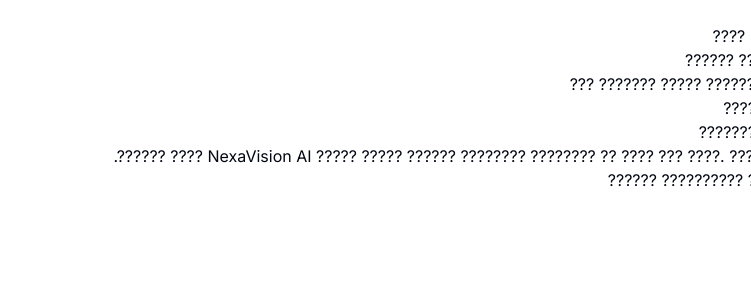
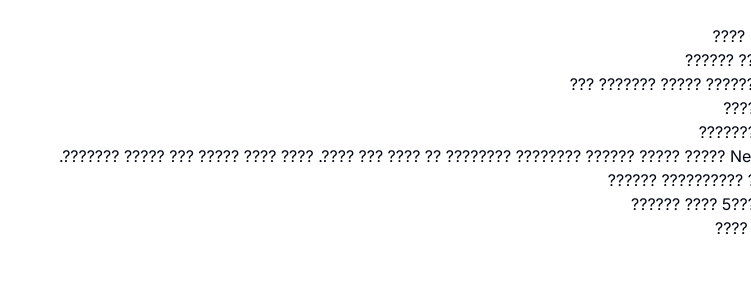
Before and after one commit to nequ2024-sketch/ai-video-saas, a Next.js app: page / in a window 1280 px wide. Shown: the top 300 px of the page, without its empty margins (529-1280 px from the left). Built offline with nearby package versions, Linux system fonts and the light colour scheme.

Commit message:
UI: Restored missing home page with Global Technical Design

```diff
--- a/app/page.tsx
+++ b/app/page.tsx
@@ -2,7 +2,7 @@
 
 export default function Home() {
   return (
-    <main className="relative min-h-screen w-full overflow-hidden bg-[#020202] text-white" dir="rtl">
+    <main className="relative min-h-screen w-full overflow-hidden bg-[#020202] text-white font-sans" dir="rtl">
       {/* ??????? ??????? ??????? - Grid & Glow Effect */}
       <div className="absolute inset-0 z-0">
         <div className="absolute inset-0 bg-[linear-gradient(to_right,#80808012_1px,transparent_1px),linear-gradient(to_bottom,#80808012_1px,transparent_1px)] bg-[size:40px_40px] [mask-image:radial-gradient(ellipse_60%_50%_at_50%_0%,#000_70%,transparent_100%)]" />
@@ -16,44 +16,56 @@
             <span className="text-xl font-black italic">NV</span>
           </div>
           <h2 className="text-2xl font-black tracking-tighter">
-            NexaVision <span className="text-purple-500">????</span>
+            NexaVision <span className="text-purple-500 font-normal">????</span>
           </h2>
         </div>
         <div className="flex gap-4">
           <button className="text-sm font-medium hover:text-purple-400 transition-colors">English</button>
-          <Link href="/dashboard" className="bg-white/5 hover:bg-white/10 px-4 py-2 rounded-full text-sm border border-white/10 transition-all">
+          <Link href="/dashboard" className="bg-white/5 hover:bg-white/10 px-6 py-2 rounded-full text-sm border border-white/10 transition-all">
             ????? ??????
           </Link>
         </div>
       </nav>
 
-      {/* ??????? ??????? - ???? ???? */}
-      <section className="relative z-10 flex flex-col items-center justify-center pt-32 px-4">
+      {/* ??????? ??????? */}
+      <section className="relative z-10 flex flex-col items-center justify-center pt-32 px-4 text-center">
         <div className="inline-flex items-center gap-2 px-3 py-1 rounded-full border border-purple-500/30 bg-purple-500/5 text-purple-400 text-xs font-medium mb-8 animate-pulse">
            ???? ????: ?????? ????? ??????? ???
         </div>
 
-        <h1 className="text-center text-6xl md:text-8xl font-black tracking-tighter max-w-4xl leading-[1.1] mb-8">
+        <h1 className="text-6xl md:text-8xl font-black tracking-tighter max-w-4xl leading-[1.1] mb-8">
           ???? ????????? <br />
           <span className="bg-gradient-to-r from-purple-400 via-blue-500 to-cyan-400 bg-clip-text text-transparent">
             ??????? ?????????
           </span>
         </h1>
 
-        <p className="text-center text-gray-400 text-lg md:text-xl max-w-2xl mb-12 leading-relaxed">
+        <p className="text-gray-400 text-lg md:text-xl max-w-2xl mb-12 leading-relaxed">
           NexaVision AI ????? ????? ?????? ???????? ???????? ?? ???? ??? ????.
-          ???? ???? ?? 5 ???? ??????.
+          ???? ???? ????? ??? ????? ???????.
         </p>
 
         <div className="flex flex-col md:flex-row gap-6 items-center">
-          <Link href="/dashboard" className="group relative px-12 py-5 bg-purple-600 rounded-2xl font-black text-xl overflow-hidden transition-all hover:scale-105 shadow-[0_0_40px_-10px_rgba(168,85,247,0.5)]">
-            <div className="absolute inset-0 bg-gradient-to-r from-transparent via-white/10 to-transparent -translate-x-full group-hover:translate-x-full transition-transform duration-1000" />
+          <Link href="/dashboard" className="group relative px-12 py-5 bg-purple-600 rounded-2xl font-black text-xl transition-all hover:scale-105 shadow-[0_0_40px_-10px_rgba(168,85,247,0.5)]">
             ????? ????? ????
           </Link>
           <button className="px-12 py-5 rounded-2xl border border-white/10 bg-white/5 hover:bg-white/10 font-bold text-xl transition-all">
             ?????? ??????
           </button>
         </div>
+
+        {/* ???? ?????? */}
+        <div className="mt-20 flex items-center gap-8 py-4 px-8 rounded-3xl border border-white/5 bg-white/[0.02] backdrop-blur-md">
+            <div className="flex flex-col">
+                <span className="text-xs text-gray-500">?????? ??????</span>
+                <span className="font-bold text-purple-400">5 ???? ??????</span>
+            </div>
+            <div className="h-8 w-[1px] bg-white/10" />
+            <div className="flex flex-col text-right">
+                <span className="text-xs text-gray-500">??????</span>
+                <span className="font-bold text-green-400">???? ????</span>
+            </div>
+        </div>
       </section>
     </main>
   );
```
